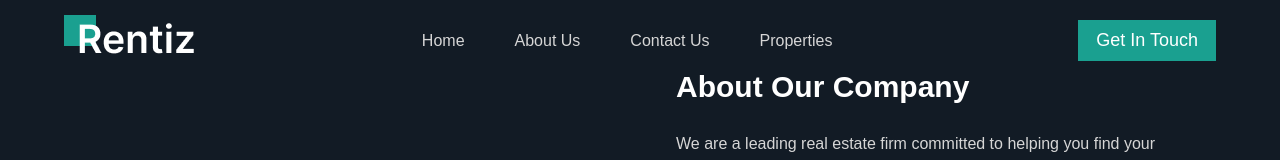
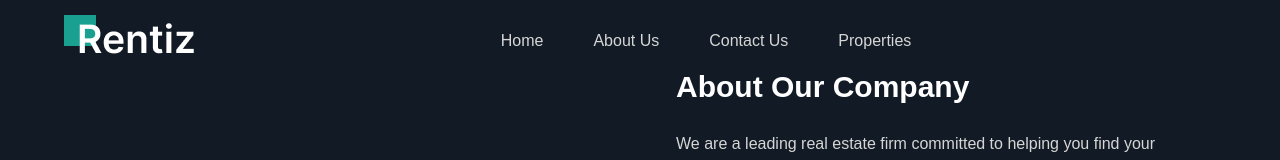
Before and after one commit to Jaden-99/OpenHouse-Realtyy, a plain HTML site: page about.html in a window 1280 px wide. Shown: the top 160 px of the page. Drawn offline with Linux system fonts and the light colour scheme.

Commit message:
Update about.html

```diff
--- a/about.html
+++ b/about.html
@@ -18,7 +18,6 @@
             <a href="properties.html">Properties</a>
         </nav>
         <div class="h-btn">
-            <a href="contact.html" class="h-btn2">Get In Touch</a>
         </div>
     </header>
 
```
